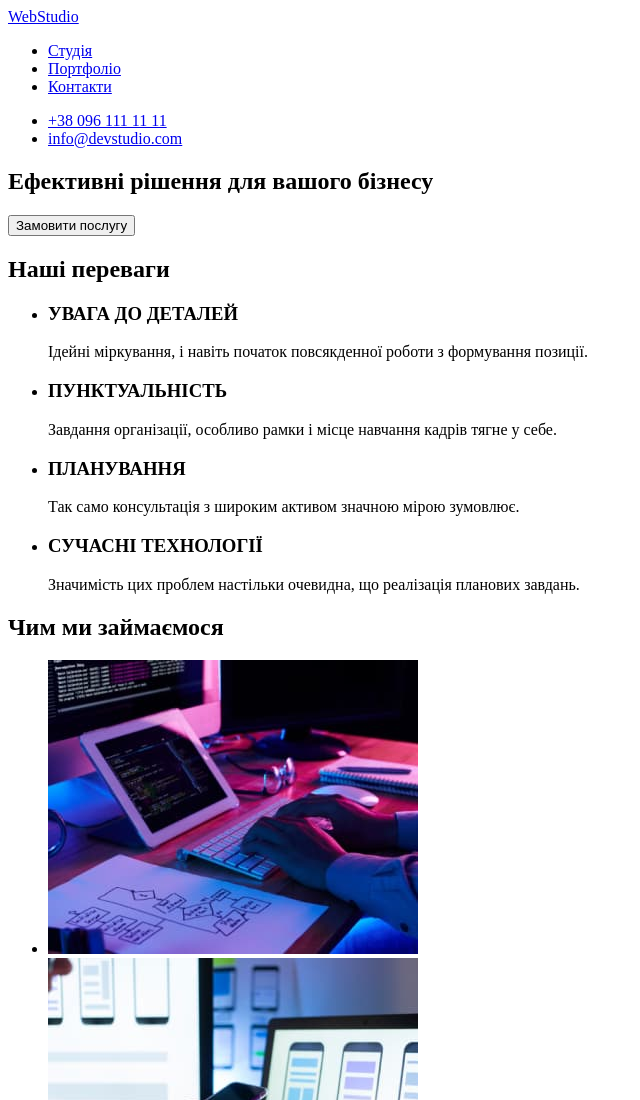
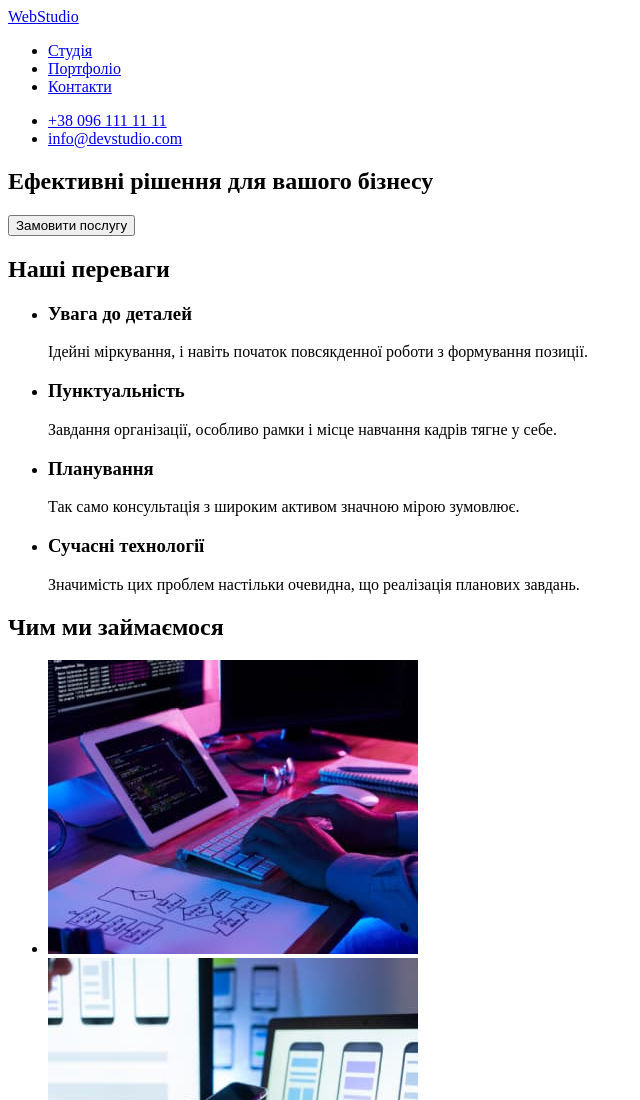
Before and after one commit to viktoriia-tsytsura/goit-markup-hw-01, a plain HTML site: page index.html in a window 1280 px wide. Shown: the top 1100 px of the page, without its empty margins (0-640 px from the left). Drawn offline with Linux system fonts and the light colour scheme.

Commit message:
fix image url

```diff
--- a/index.html
+++ b/index.html
@@ -31,19 +31,19 @@
         <h2>Наші переваги</h2>
         <ul>
           <li>
-            <h3>УВАГА ДО ДЕТАЛЕЙ</h3>
+            <h3>Увага до деталей</h3>
             <p>Ідейні міркування, і навіть початок повсякденної роботи з формування позиції.</p>
           </li>
           <li>
-            <h3>ПУНКТУАЛЬНІСТЬ</h3>
+            <h3>Пунктуальність</h3>
             <p>Завдання організації, особливо рамки і місце навчання кадрів тягне у себе.</p>
           </li>
           <li>
-            <h3>ПЛАНУВАННЯ</h3>
+            <h3>Планування</h3>
             <p>Так само консультація з широким активом значною мірою зумовлює.</p>
           </li>
           <li>
-            <h3>СУЧАСНІ ТЕХНОЛОГІЇ</h3>
+            <h3>Сучасні технології</h3>
             <p>Значимість цих проблем настільки очевидна, що реалізація планових завдань.</p>
           </li>
         </ul>
@@ -76,7 +76,7 @@
             <p>Frontend Developer</p>
           </li>
           <li>
-            <img src="/images/mykola-employee.jpg" alt="Микола Тарасов" width="270" />
+            <img src="./images/mykola-employee.jpg" alt="Микола Тарасов" width="270" />
             <h3>Микола Тарасов</h3>
             <p>Marketing</p>
           </li>
```
